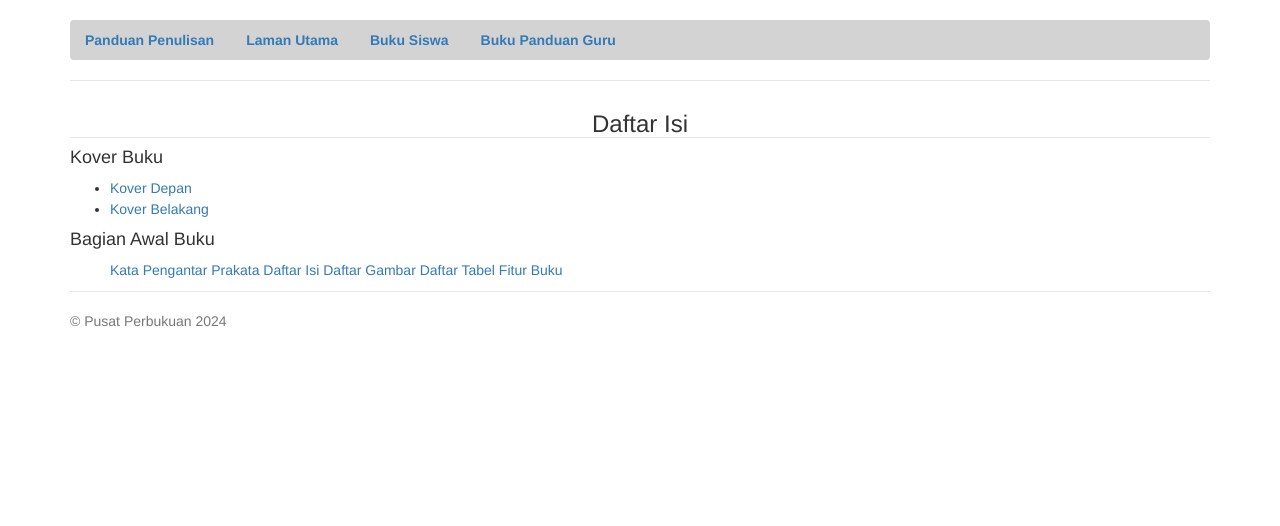
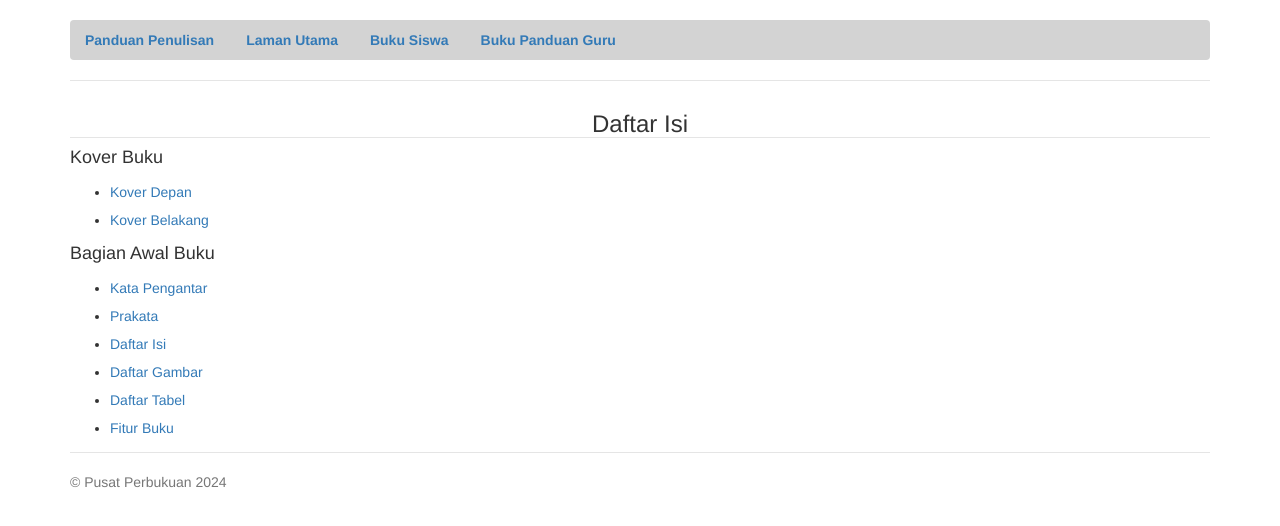
Before and after one commit to panduanpusbuk/penulisan, a plain HTML site: page index.html in a window 1280 px wide. Drawn offline with nearby package versions, Linux system fonts and the light colour scheme.

Commit message:
Update bullets

```diff
--- a/index.html
+++ b/index.html
@@ -46,12 +46,12 @@
         </ul>
         <h4>Bagian Awal Buku</h4>
         <ul class="bullet-list">
-        <a class="bullet-di" href="buku-siswa/kata-pengantar.html">Kata Pengantar</a>
-        <a class="bullet-di" href="buku-siswa/prakata.html">Prakata</a>
-        <a class="bullet-di" href="buku-siswa/daftar-isi.html">Daftar Isi</a>
-        <a class="bullet-di" href="buku-siswa/daftar-gambar.html">Daftar Gambar</a>
-        <a class="bullet-di" href="buku-siswa/daftar-tabel.html">Daftar Tabel</a>
-        <a class="bullet-di" href="buku-siswa/fitur-buku.html">Fitur Buku</a>
+        <li><a class="bullet-di" href="buku-siswa/kata-pengantar.html">Kata Pengantar</a></li>
+        <li><a class="bullet-di" href="buku-siswa/prakata.html">Prakata</a></li>
+        <li><a class="bullet-di" href="buku-siswa/daftar-isi.html">Daftar Isi</a></li>
+        <li><a class="bullet-di" href="buku-siswa/daftar-gambar.html">Daftar Gambar</a></li>
+        <li><a class="bullet-di" href="buku-siswa/daftar-tabel.html">Daftar Tabel</a></li>
+        <li><a class="bullet-di" href="buku-siswa/fitur-buku.html">Fitur Buku</a></li>
         </ul>
       </div>
         <footer class="footer">
--- a/theme-penulisan.css
+++ b/theme-penulisan.css
@@ -56,7 +56,7 @@ body {
 }
 .bullet-list {
   list-style-type: disc; /* Set the list style to bullets */
-  line-height: 1.5;
+  line-height: 2;
 }
 .bullet-di {
   text-decoration: none; /* Remove underline from links */
```
